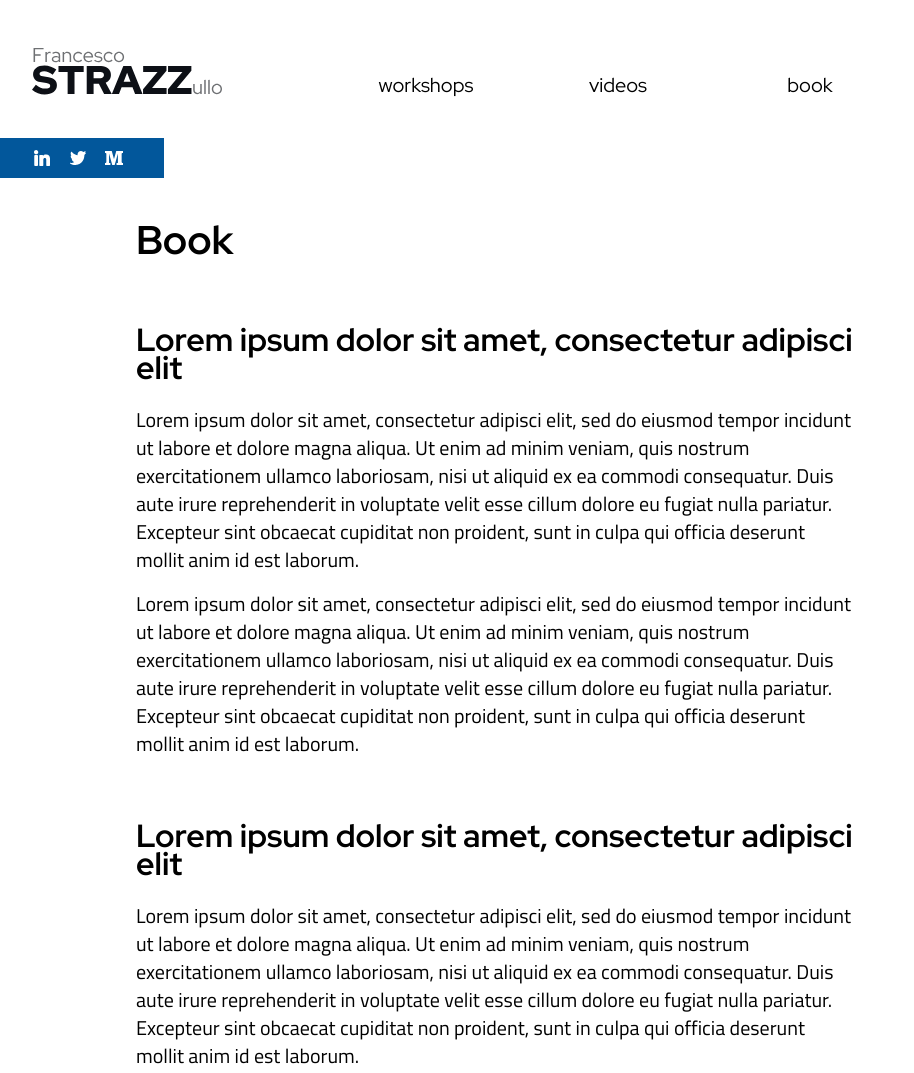
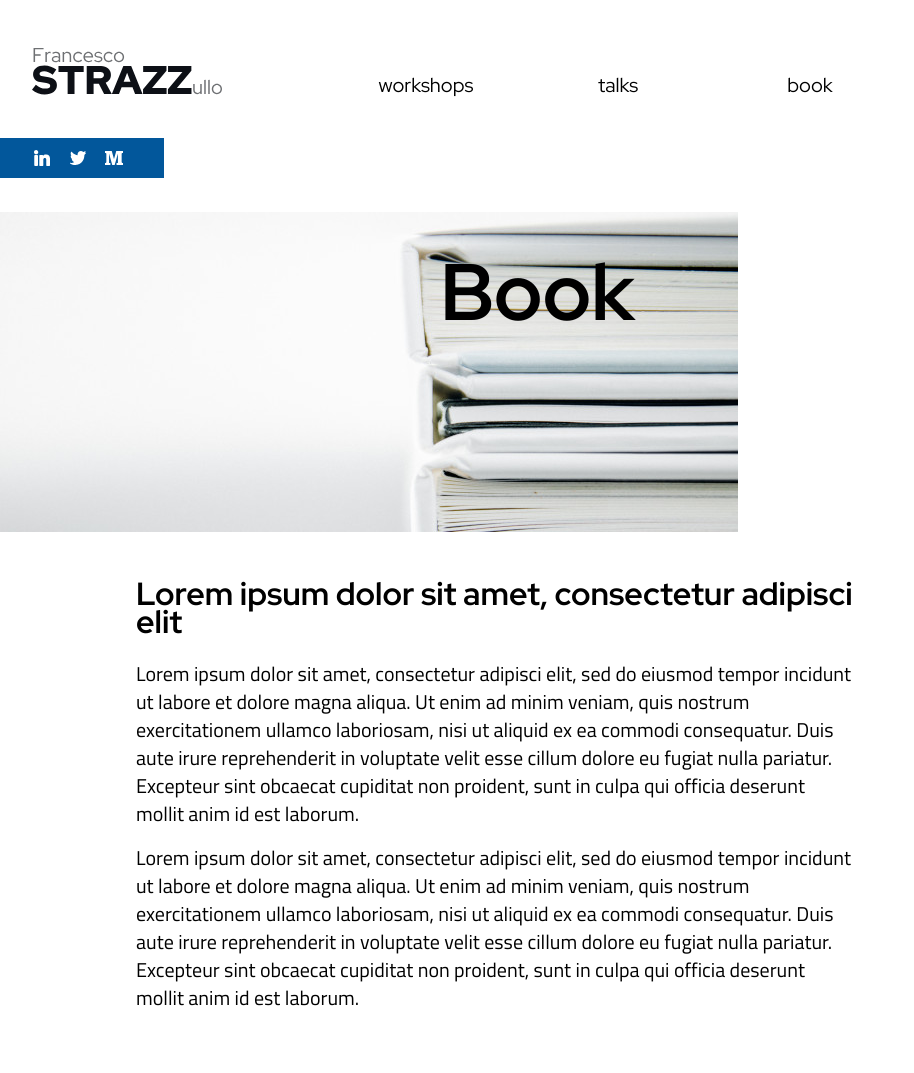
Before and after one commit to francesco-strazzullo/francesco-strazzullo.github.io, a Gatsby site: page /book in a window 1280 px wide. Shown: the top 1073 px of the page, without its empty margins (0-914 px from the left). Built offline with nearby package versions, Linux system fonts and the light colour scheme; Gatsby itself is replaced by a stand-in of ours.

```diff
--- a/src/components/header.js
+++ b/src/components/header.js
@@ -13,8 +13,8 @@
   label: 'workshops',
   slug: '/workshops'
 }, {
-  label: 'videos',
-  slug: '/videos'
+  label: 'talks',
+  slug: '/talks'
 }, {
   label: 'book',
   slug: '/book'
@@ -79,7 +79,7 @@
           </li>
         </ul>
       </div>
-            </Container>)
+    </Container>)
   }
 }
 
--- /dev/null
+++ b/src/components/images/HiResBookImage.js
@@ -0,0 +1,21 @@
+import React from 'react'
+import { useStaticQuery, graphql } from 'gatsby'
+import Img from 'gatsby-image'
+
+const Image = () => {
+  const data = useStaticQuery(graphql`
+    query {
+      placeholderImage: file(relativePath: { eq: "img_book.jpg" }) {
+        childImageSharp {
+          fluid(maxWidth: 300) {
+            ...GatsbyImageSharpFluid
+          }
+        }
+      }
+    }
+  `)
+
+  return <Img fluid={data.placeholderImage.childImageSharp.fluid} />
+}
+
+export default Image
--- a/src/components/layout.js
+++ b/src/components/layout.js
@@ -6,7 +6,7 @@
 import Header from './header'
 import './layout.css'
 
-const Layout = ({ children }) => {
+const Layout = ({ children, PhotoCredit = () => null }) => {
   const data = useStaticQuery(graphql`
     query SiteTitleQuery {
       site {
@@ -26,6 +26,7 @@
         </Container>
         <Footer>
           © {new Date().getFullYear()} Francesco Strazzullo. All rights reserved. Email: <a href='mailto:francesco.strazzullo86@gmail.com' target='_black'>francesco.strazzullo86@gmail.com</a>
+          <PhotoCredit />
         </Footer>
       </div>
     </>
--- a/src/pages/book.js
+++ b/src/pages/book.js
@@ -1,17 +1,23 @@
 import React from 'react'
 
 import Layout from '../components/layout'
-import SEO from '../components/seo'
+import Seo from '../components/seo'
+import HiResBookImage from '../components/images/HiResBookImage'
+import Hero from '../components/hero'
 import Section from '../components/Section'
 
+const PhotoCredit = () => (
+  <span style={{ float: 'right' }}>
+  Photo by <a href='https://unsplash.com/@beatriz_perez'>Beatriz Pérez Moya</a> on <a href='https://unsplash.com/'>Unsplash</a>
+  </span>
+)
+
 const SecondPage = () => (
-  <Layout>
+  <Layout PhotoCredit={PhotoCredit}>
 
-    <SEO title='book' />
+    <Seo title='book' />
 
-    <Section hasSidebar={false}>
-      <h2>Book</h2>
-    </Section>
+    <Hero title='Book' img={<HiResBookImage />} />
 
     <Section hasSidebar={false}>
       <h3>Lorem ipsum dolor sit amet, consectetur adipisci elit</h3>
```
Also changed, not shown: src/components/images/TalksImage.js (added, +21 -0 lines), src/pages/index.js (+5 -5 lines), src/pages/talks.js (renamed from src/pages/videos.js, +11 -5 lines), src/pages/workshops.js (+7 -1 lines), src/images/img_book.jpg (added), src/images/img_talks.jpg (added), 1 other file.
